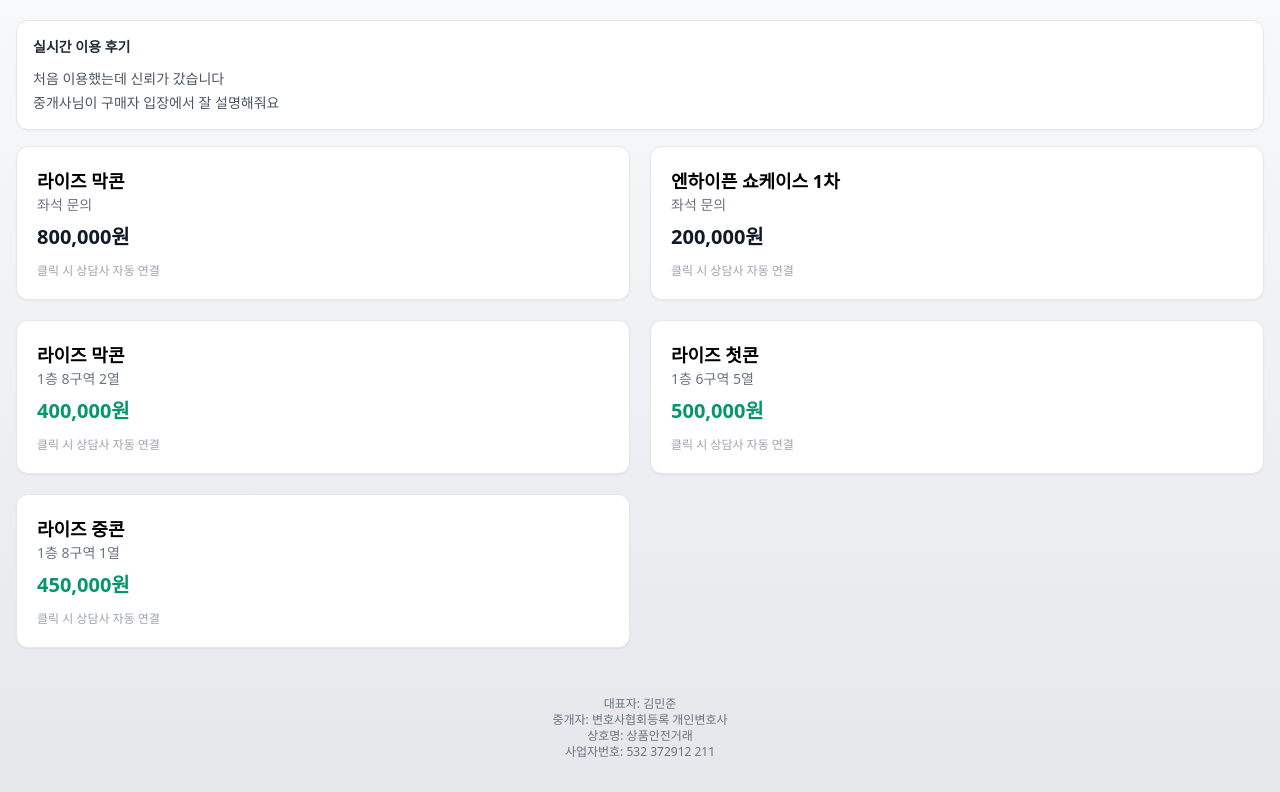
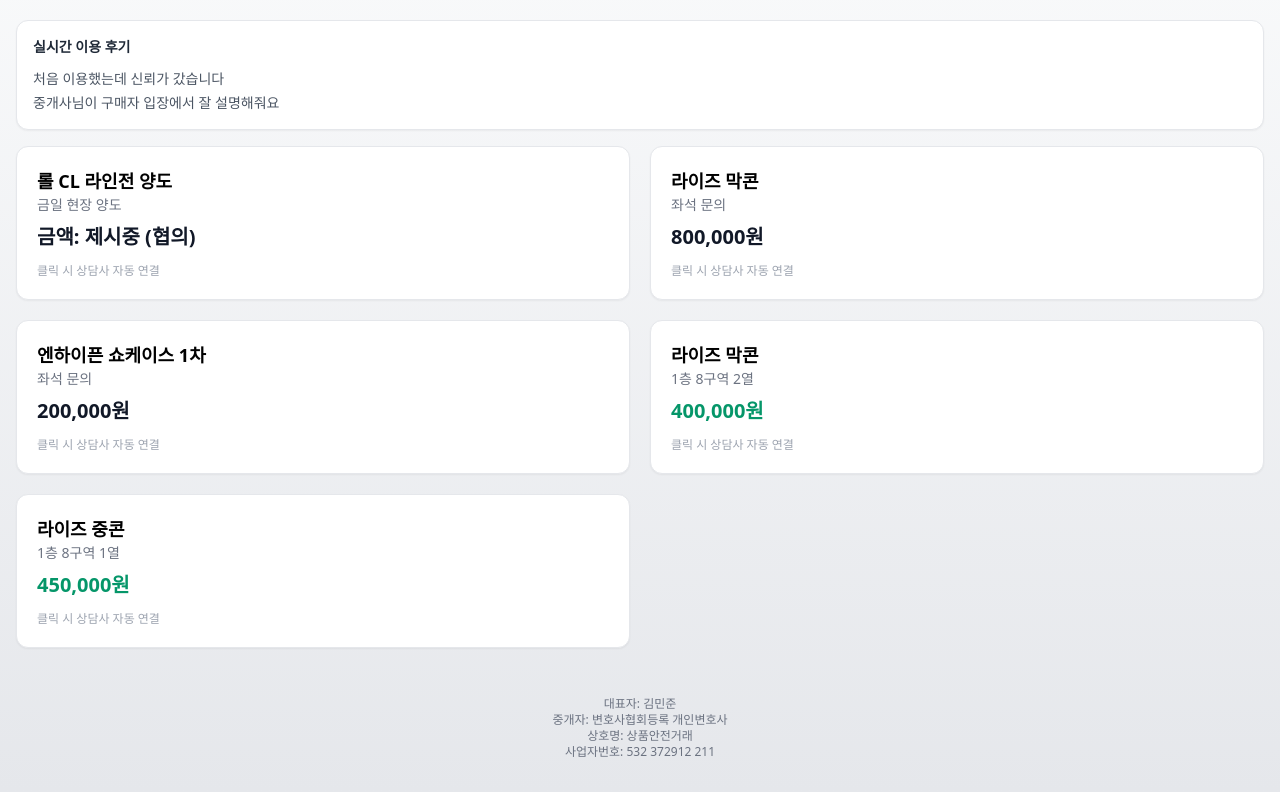
Before and after one commit to alswns119-arch/alswns119-arch.github.io, a plain HTML site: page index.html in a window 1280 px wide. Shown: the part 60-852 px from the top of the page. Drawn offline with nearby package versions, Linux system fonts and the light colour scheme.

Commit message:
Update index.html

```diff
--- a/index.html
+++ b/index.html
@@ -55,7 +55,16 @@
   <!-- 매물 리스트 -->
   <main class="p-4 grid grid-cols-1 md:grid-cols-2 gap-5">
 
-    <!-- 맨 위 매물 1 -->
+    <!-- ✅ 상단 첫번째 매물 (롤 CL) -->
+    <div onclick="openChat('롤 CL 라인전 양도 / 금일 현장 양도 / 금액 협의 문의드립니다')"
+      class="bg-white rounded-xl border shadow-sm p-5 cursor-pointer hover:shadow-md transition">
+      <p class="font-semibold text-lg">롤 CL 라인전 양도</p>
+      <p class="text-sm text-gray-500">금일 현장 양도</p>
+      <p class="text-xl font-bold text-gray-900 mt-2">금액: 제시중 (협의)</p>
+      <p class="text-xs text-gray-400 mt-3">클릭 시 상담사 자동 연결</p>
+    </div>
+
+    <!-- 두번째 -->
     <div onclick="openChat('라이즈 막콘 / 800,000원 문의드립니다')"
       class="bg-white rounded-xl border shadow-sm p-5 cursor-pointer hover:shadow-md transition">
       <p class="font-semibold text-lg">라이즈 막콘</p>
@@ -64,7 +73,7 @@
       <p class="text-xs text-gray-400 mt-3">클릭 시 상담사 자동 연결</p>
     </div>
 
-    <!-- 맨 위 매물 2 -->
+    <!-- 세번째 -->
     <div onclick="openChat('엔하이픈 쇼케이스 1차 / 200,000원 문의드립니다')"
       class="bg-white rounded-xl border shadow-sm p-5 cursor-pointer hover:shadow-md transition">
       <p class="font-semibold text-lg">엔하이픈 쇼케이스 1차</p>
@@ -79,14 +88,6 @@
       <p class="font-semibold text-lg">라이즈 막콘</p>
       <p class="text-sm text-gray-500">1층 8구역 2열</p>
       <p class="text-xl font-bold text-emerald-600 mt-2">400,000원</p>
-      <p class="text-xs text-gray-400 mt-3">클릭 시 상담사 자동 연결</p>
-    </div>
-
-    <div onclick="openChat('라이즈 첫콘 / 1층 6구역 5열 / 500,000원')"
-      class="bg-white rounded-xl border shadow-sm p-5 cursor-pointer hover:shadow-md transition">
-      <p class="font-semibold text-lg">라이즈 첫콘</p>
-      <p class="text-sm text-gray-500">1층 6구역 5열</p>
-      <p class="text-xl font-bold text-emerald-600 mt-2">500,000원</p>
       <p class="text-xs text-gray-400 mt-3">클릭 시 상담사 자동 연결</p>
     </div>
 
```
